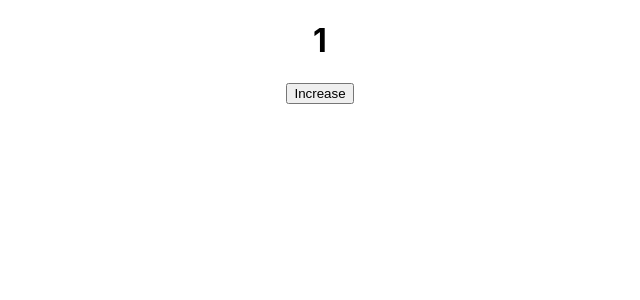
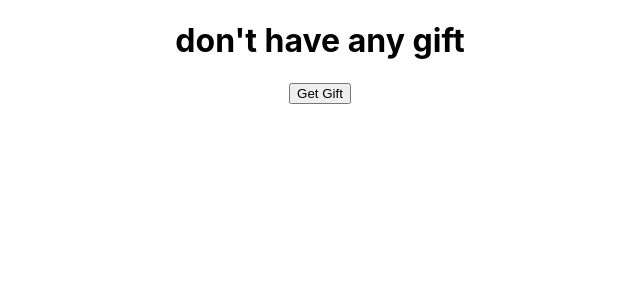
Before and after one commit to vanhuyhvh2k4/TikTok-React-Project, a React (Create React App) app: page / in a window 1280 px wide. Shown: the top 300 px of the page, without its empty margins (320-960 px from the left). Built offline with nearby package versions, Linux system fonts and the light colour scheme.

Commit message:
random gift

```diff
--- a/src/App.js
+++ b/src/App.js
@@ -2,16 +2,25 @@
 import './App.css';
 import {useState} from 'react';
 
+const gifts = [
+  'CPU i9',
+  'Ram 32Gb Rgb',
+  'Rgb keyboard'
+]
+
 function App() {
-  const [counter, setCounter] = useState(1);
-  const handleIncrease = () => {
-    setCounter(counter => counter + 1)
+  const [gift, setGift]= useState();
+
+  const randomGift = () => {
+    const index = Math.floor(Math.random() * gifts.length);
+
+    setGift(gifts[index]);
   }
 
   return (
     <div className="App">
-      <h1>{counter}</h1>
-      <button onClick={handleIncrease}>Increase</button>
+      <h1>{gift || 'don\'t have any gift'}</h1>
+      <button onClick={randomGift}>Get Gift</button>
     </div>
   );
 }
```
